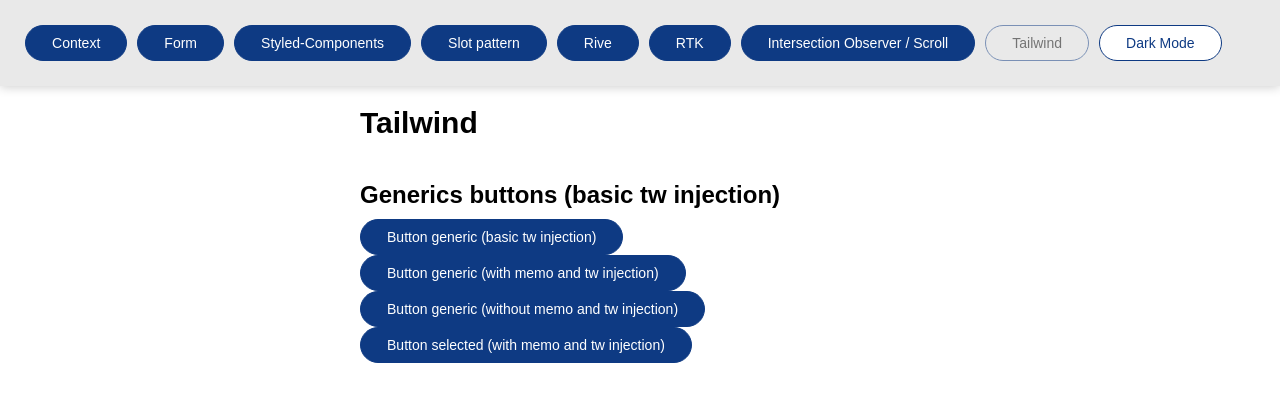
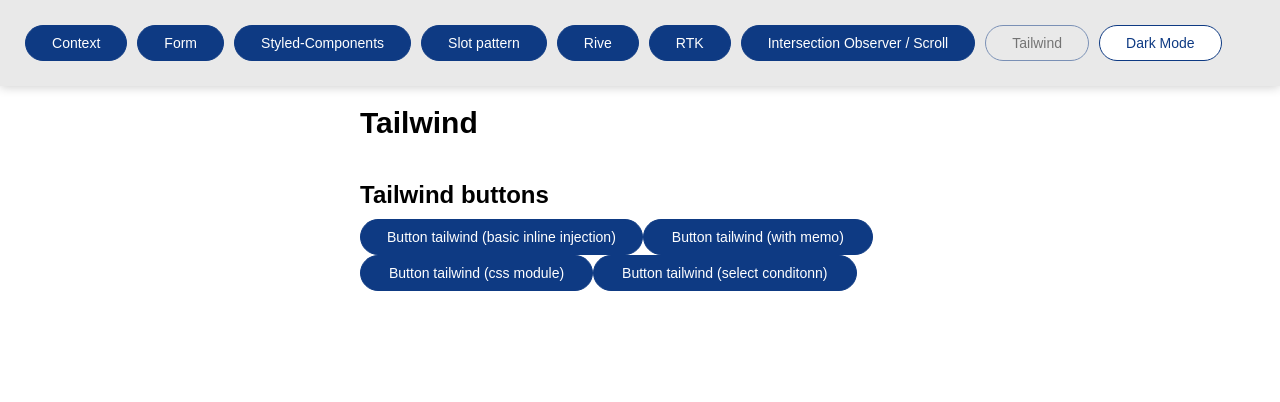
Before and after one commit to fperreault/codesandbox, a React (Create React App) app: page /tailwind in a window 1280 px wide. Shown: the top 402 px of the page. Built offline with nearby package versions, Linux system fonts and the light colour scheme; no server answers.

Commit message:
support darkmode

```diff
--- a/src/components/generics/buttons/ButtonTailwind.module.css
+++ b/src/components/generics/buttons/ButtonTailwind.module.css
@@ -1,23 +1,35 @@
 
  .base {
-    @apply text-[var(--colors-white)] text-center text-[0.875rem];
+    @apply text-white text-sm text-center;
 
-    @apply bg-[var(--colors-primary)];
-    @apply border-[1px] border-solid border-[var(--colors-primary)] rounded-[36px];
+    @apply bg-primary;
+    @apply border-solid border-[1px] border-[var(--colors-primary)] rounded-[36px];
 
-    @apply px-[1.86em];
+    @apply px-7;
     @apply min-w-[2.25rem] min-h-[2.25rem] w-fit;
 
     @apply duration-[.2s];
     @apply transition-[color,background,transform];
-    @apply transform-gpu;
 
-    @apply hover:bg-[var(--colors-white)];
-    @apply hover:text-[var(--primary-color)];
+    @apply hover:bg-white;
+    @apply hover:text-black;
 
     @apply active:scale-95;
+
+    @apply dark:text-black;
+    @apply dark:bg-white;
+  }
+  .selected {
+    @apply text-primary bg-white;
   }
 
-  .selected {
-    @apply text-[var(--primary-color)] bg-[var(--colors-white)];
+  /* Dark mode */
+  /* Workarround avec css module, utiliser :global(.dark) au lieu de dark: */
+  :global(.dark) .base,
+  :global(.dark) .selected {
+    @apply text-black;
+    @apply bg-white;
+
+    @apply hover:bg-black;
+    @apply hover:text-white;
   }
--- a/src/components/generics/buttons/ButtonTailwind.tsx
+++ b/src/components/generics/buttons/ButtonTailwind.tsx
@@ -16,11 +16,7 @@
   selected: boolean;
 };
 
-const ButtonWithMemo = ({
-  children,
-  selected,
-  ...rest
-}: Partial<ButtonProps>) => {
+const ButtonMemo = ({ children, selected, ...rest }: Partial<ButtonProps>) => {
   const className = useClassName(style.base, selected && style.selected);
 
   return (
@@ -30,7 +26,7 @@
   );
 };
 
-const ButtonWithoutMemo = ({
+const ButtonModule = ({
   children,
   selected,
   ...rest
@@ -42,12 +38,28 @@
   );
 };
 
-const ButtonSelected = () => {
+const ButtonSelected = ({ children, ...rest }: Partial<ButtonProps>) => {
   const [selected, setSelected] = useState<boolean>(false);
+
   return (
-    <ButtonWithMemo selected={selected} onClick={() => setSelected(!selected)}>
-      Button selected (with memo and tw injection)
-    </ButtonWithMemo>
+    <ButtonMemo
+      {...rest}
+      selected={selected}
+      onClick={() => setSelected(!selected)}
+    >
+      {children}
+    </ButtonMemo>
+  );
+};
+
+const ButtonClassName = ({ children, ...rest }: Partial<ButtonProps>) => {
+  const classname =
+    'min-h-[2.25rem] w-fit min-w-[2.25rem] transform-gpu rounded-[36px] border-[1px] border-solid border-[var(--colors-primary)] bg-[var(--colors-primary)] px-[1.86em] text-center text-[0.875rem] leading-[1rem] text-[var(--colors-white)] transition-[color,background,transform] duration-[.2s] hover:bg-[var(--colors-white)]  hover:text-[var(--primary-color)] active:scale-95';
+
+  return (
+    <button {...rest} className={classname}>
+      {children}
+    </button>
   );
 };
 
@@ -76,4 +88,10 @@
 // const className = `border-2 border-solid rounded-2xl text-[${rem(14)}]`;
 /************************/
 
-export { ButtonWithMemo, ButtonWithoutMemo, ButtonSelected, ButtonInline };
+export {
+  ButtonMemo,
+  ButtonModule,
+  ButtonSelected,
+  ButtonClassName,
+  ButtonInline,
+};
--- a/src/pages/Tailwind.tsx
+++ b/src/pages/Tailwind.tsx
@@ -3,8 +3,8 @@
 
 import { H1 } from '@components/generics';
 import {
-  ButtonWithMemo,
-  ButtonWithoutMemo,
+  ButtonMemo,
+  ButtonModule,
   ButtonSelected,
   ButtonInline,
 } from '@components/generics/buttons/ButtonTailwind';
@@ -20,17 +20,11 @@
     <Wrapper>
       <H1>Tailwind</H1>
       <section>
-        <h2 className='btn-blue text-2xl'>
-          Generics buttons (basic tw injection)
-        </h2>
-        <ButtonInline>Button generic (basic tw injection)</ButtonInline>
-        <ButtonWithMemo>
-          Button generic (with memo and tw injection)
-        </ButtonWithMemo>
-        <ButtonWithoutMemo>
-          Button generic (without memo and tw injection)
-        </ButtonWithoutMemo>
-        <ButtonSelected />
+        <h2 className='btn-blue text-2xl'>Tailwind buttons</h2>
+        <ButtonInline>Button tailwind (basic inline injection)</ButtonInline>
+        <ButtonMemo>Button tailwind (with memo)</ButtonMemo>
+        <ButtonModule>Button tailwind (css module)</ButtonModule>
+        <ButtonSelected>Button tailwind (select conditonn)</ButtonSelected>
       </section>
     </Wrapper>
   );
--- a/src/styles/themes/Theme.tsx
+++ b/src/styles/themes/Theme.tsx
@@ -64,6 +64,13 @@
     setCssVars(currentTheme, document.documentElement);
   }, [currentTheme]);
 
+  // set dark class in html node for Tailwind implementation
+  useEffect(() => {
+    const html = document.querySelector('html');
+    if (theme === ThemeMode.DARKMODE) html?.classList.add('dark');
+    else html?.classList.remove('dark');
+  }, [theme]);
+
   return (
     <ThemeProvider theme={currentTheme}>
       <Context.Provider value={{ theme, setThemeToggle }}>
--- a/tailwind.config.js
+++ b/tailwind.config.js
@@ -1,7 +1,14 @@
 module.exports = {
   content: ['./src/**/*.{js,jsx,ts,tsx}'],
+  darkMode: 'class',
   theme: {
-    extend: {},
+    colors: {
+      white: '#ffffff',
+      black: '#000000',
+      primary: '#0E3A83',
+      // white: 'var(--colors-white)',
+      // primary: 'var(--colors-primary)',
+    },
   },
   plugins: [],
 };
```
